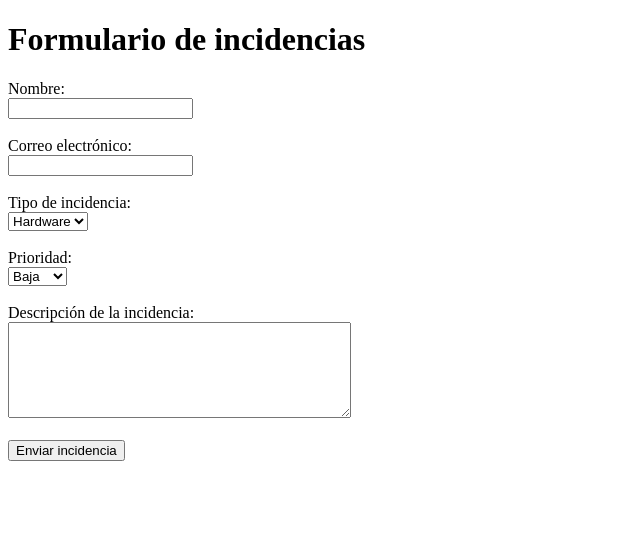
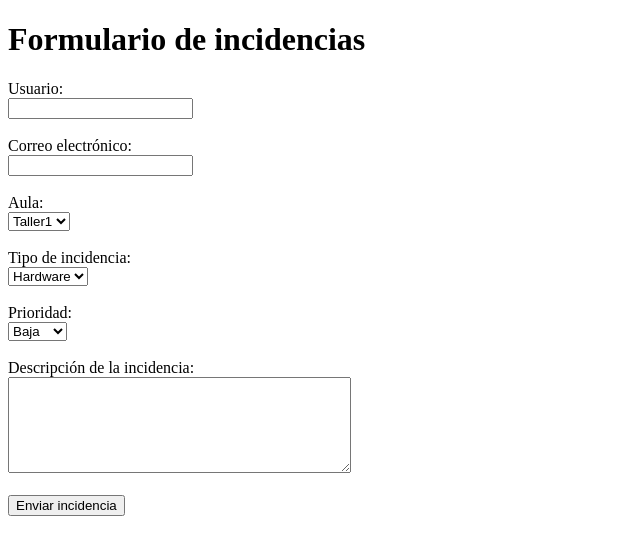
Before and after one commit to f8-quit/incidencias_ies_teis, a Flask app: page / in a window 1280 px wide. Shown: the top 555 px of the page, without its empty margins (0-640 px from the left). Run offline with Flask 3, Linux system fonts and the light colour scheme.

Commit message:
Conexión del formulario con la base de datos + modificaciones del HTML y el app.py

```diff
--- a/app.py
+++ b/app.py
@@ -1,4 +1,5 @@
 from flask import Flask, render_template, request
+import mysql.connector # <-- 1. Importación necesaria
 
 app = Flask(__name__)
 
@@ -8,19 +9,65 @@ def inicio():
 
 @app.route("/incidencia", methods=["POST"])
 def crear_incidencia():
-    nombre = request.form["nombre"]
+    usuario = request.form["usuario"]
     email = request.form["email"]
+    aula = request.form["aula"]
     tipo = request.form["tipo"]
     prioridad = request.form["prioridad"]
     descripcion = request.form["descripcion"]
 
-    print("Nombre: " + nombre)
-    print("Email: " + email)
-    print("Tipo: " + tipo)
-    print("Prioridad: " + prioridad)
-    print("Descripción: " + descripcion)
+    # 3. Bloque try-except para evitar que la app explote si la BBDD falla
+    try:
+        conexion = mysql.connector.connect(
+            host="localhost",
+            user="incidencias",
+            password="incidencias",
+            database="incidencias"
+        )
+        cursor = conexion.cursor()
 
-    return "Incidencia recibida"
+        # 2. Corregido: 6 columnas y 6 parámetros %s
+        sql = """
+            INSERT INTO registro
+            (aula, descripcion, usuario, estado)
+            VALUES (%s, %s, %s, %s)
+        """
+
+        valores = (
+            aula,
+            descripcion,
+            usuario,
+            "ABIERTA"
+        )
+
+        cursor.execute(sql, valores)
+        conexion.commit()
+
+    except mysql.connector.Error as error:
+        # Si la base de datos falla, mostramos un error controlado
+        return f"<h2>Error al guardar en la base de datos: {error}</h2>"
+
+    finally:
+        # El bloque finally asegura que las conexiones se cierren SIEMPRE,
+        # haya habido error o no. Vital para no saturar el servidor.
+        if 'cursor' in locals():
+            cursor.close()
+        if 'conexion' in locals() and conexion.is_connected():
+            conexion.close()
+
+    # 4. Si todo ha ido bien, devolvemos el HTML (Recuerda la vulnerabilidad XSS que comentamos antes)
+    return f"""
+    <h2>Incidencia recibida correctamente</h2>
+    <ul>
+        <li><strong>Usuario del alumno:</strong> {usuario}</li>
+        <li><strong>Email:</strong> {email}</li>
+        <li><strong>Tipo de incidencia:</strong> {tipo}</li>
+        <li><strong>Prioridad:</strong> {prioridad}</li>
+        <li><strong>Descripción:</strong> {descripcion}</li>
+    </ul>
+    <br>
+    <a href="/">Volver al formulario</a>
+    """
 
 if __name__ == "__main__":
     app.run(debug=True)
--- a/templates/index.html
+++ b/templates/index.html
@@ -13,13 +13,23 @@
 
     <form action="/incidencia" method="post">
 
-        <label for="nombre">Nombre:</label><br>
-        <input type="text" id="nombre" name="nombre" required>
+        <label for="usuario">Usuario:</label><br>
+        <input type="text" id="usuario" name="usuario" required>
 
         <br><br>
 
         <label for="email">Correo electrónico:</label><br>
         <input type="email" id="email" name="email" required>
+
+        <br><br>
+
+        <label for="tipo">Aula:</label><br>
+        <select id="aula" name="aula">
+            <option value="taller1">Taller1</option>
+            <option value="taller2">Taller2</option>
+            <option value="taller3">Taller3</option>
+            <option value="taller4">Taller4</option>
+        </select>
 
         <br><br>
 
```
